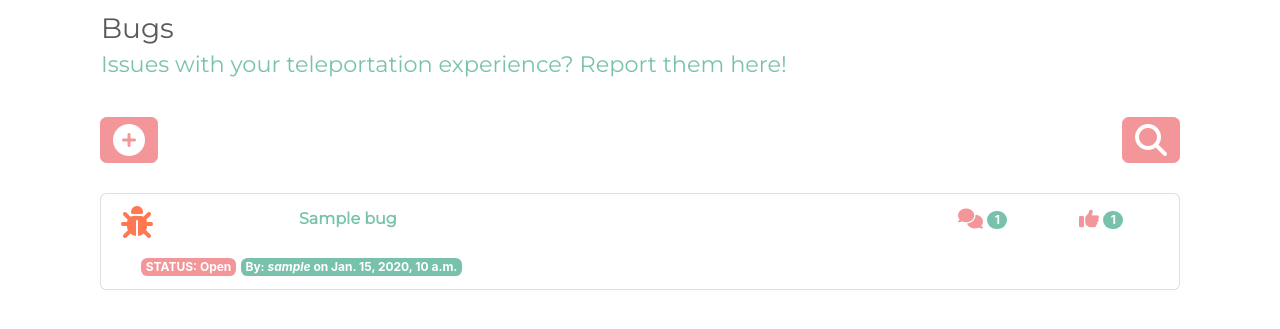
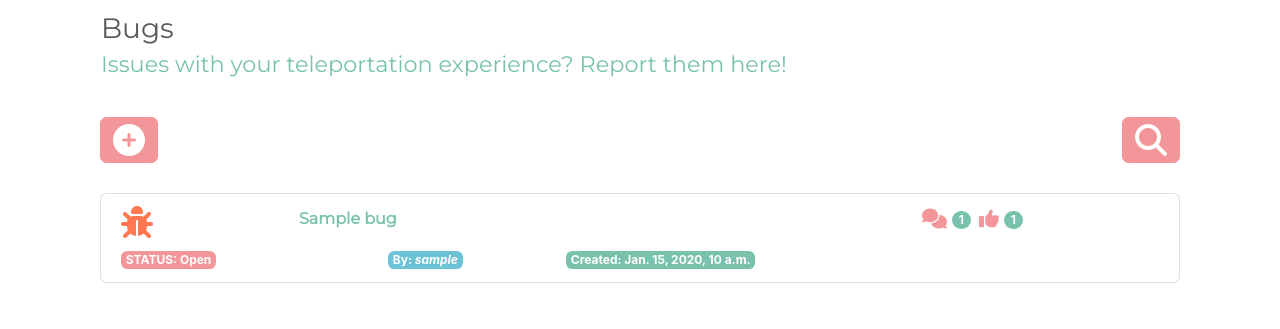
Before and after one commit to scottymcandrew/teleporter, a Django app: page /bugs/ in a window 1280 px wide. Shown: the part 56-385 px from the top of the page. Run offline with Django 3.2, Linux system fonts and the light colour scheme; a user stored in the database is signed in; tables that the repository leaves empty hold one stand-in row (values such as "Sample post"); some libraries are stand-ins or nearby versions.

Commit message:
Flex formatting update for bug list

```diff
--- a/static/css/style.css
+++ b/static/css/style.css
@@ -60,10 +60,10 @@
     margin-top: 15px;
 }
 
-.bug-list-item-footer {
-    margin-top: 15px;
-    margin-left: 5px;
-}
+/*.bug-list-item-footer {*/
+/*    margin-top: 15px;*/
+/*    margin-left: 5px;*/
+/*}*/
 
 .fa-lg,
 .fa-2x {
--- a/templates/bugs/bugs.html
+++ b/templates/bugs/bugs.html
@@ -39,7 +39,7 @@
                 {% if not bug.archived %}
                     <li class="list-group-item">
                         <div class="row bug-list-item-container">
-                            <div class="col-2">
+                            <div class="col-2 col-md-2">
                                 <i class="fas fa-bug fa-2x
                                               {% if bug.severity == 'Low' %} text-info
                                               {% elif bug.severity == 'Medium' %} text-warning
@@ -51,16 +51,16 @@
                                    data-original-title="Severity: {{ bug.severity }}">
                                 </i>
                             </div>
-                            <div class="col-7 align-self-center">
+                            <div class="col-10 col-md-7 align-self-center flex-sm-grow-1">
                                 <h6 class="font-weight-bold"><a href="{% url "bug_detail" bug.id %}">{{ bug.title }}</a>
                                 </h6>
                             </div>
-                            <div class="col-3 d-flex justify-content-around">
-                                <div class="bug-status-icon">
+                            <div class="col-12 col-md-3 d-flex">
+                                <div class="bug-status-icon mr-2 pt-2 pt-md-0">
                                     <i class="fas fa-comments fa-lg text-secondary"></i>
                                     <span class="badge badge-secondary badge-pill bg-primary">{{ bug.comments.count }}</span>
                                 </div>
-                                <div class="bug-status-icon">
+                                <div class="bug-status-icon pt-2 pt-md-0">
                                     <i class="fas fa-thumbs-up fa-lg text-secondary"
                                        data-placement="bottom"
                                        data-toggle="tooltip" title=""
@@ -69,10 +69,15 @@
                                 </div>
                             </div>
                         </div>
-                        <div class="row bug-list-item-footer d-flex justify-content-between">
-                            <div class="col-sm-12 col-6">
+                        <div class="row bug-list-item-footer mt-2">
+                            <div class="col-6 col-md-3">
                                 <span class="badge badge-{% if bug.status == 'Open' %}secondary{% elif bug.status == 'Active' %}info{% elif bug.status == 'Testing' %}warning{% else %}success{% endif %}">STATUS: {{ bug.status }}</span>
-                                <span class="badge badge-primary">By: <em>{{ bug.author }}</em> on {{ bug.created }}</span>
+                            </div>
+                            <div class="col-12 col-md-2">
+                                <span class="badge badge-info">By: <em>{{ bug.author }}</em></span>
+                            </div>
+                            <div class="col-12 col-md-7">
+                                <span class="badge badge-primary">Created: {{ bug.created }}</span>
                             </div>
                         </div>
                     </li>
```
